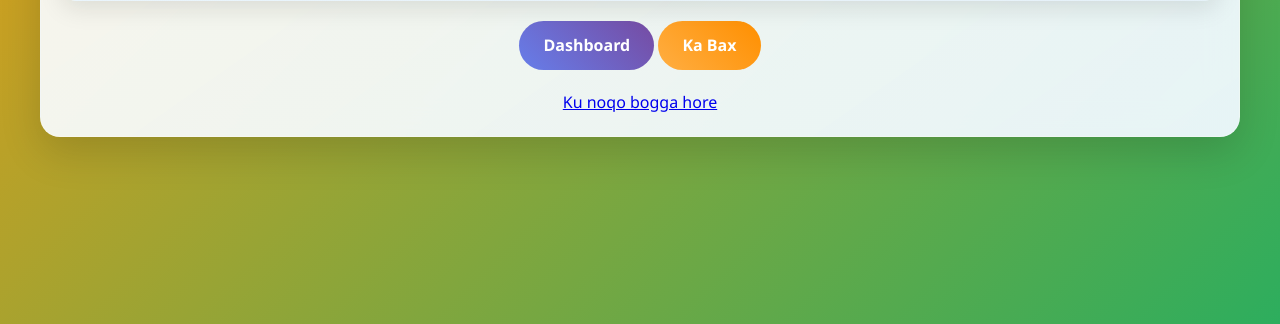
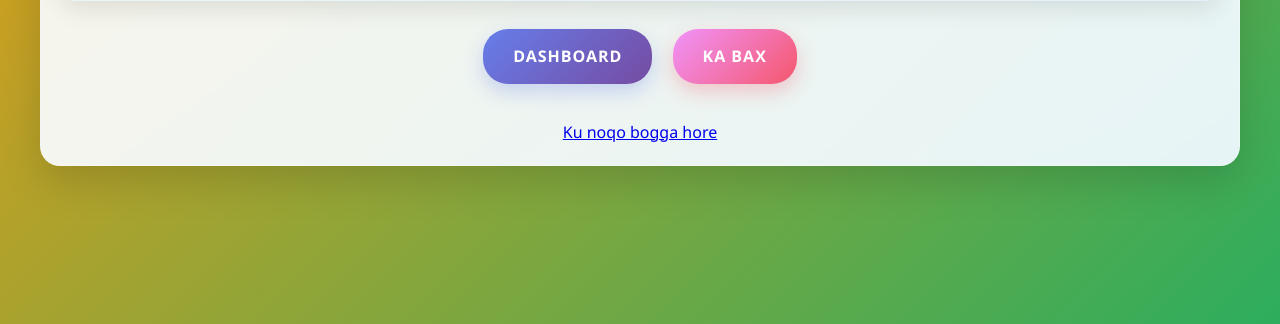
Before and after one commit to fadalstore/Dadaal, a Flask app: page /profile in a window 1280 px wide. Shown: the part 479-803 px from the top of the page. Run offline with Flask 3, Linux system fonts and the light colour scheme; the visitor is signed in with stand-in values (Sample User, id 1); data comes from the database, SQL or seed files in the repository; data that the repository does not hold is empty.

Commit message:
Assistant checkpoint: Enhanced button styling with gradients and animations
Assistant generated file changes:
- static/style.css: Enhance button styling to be more beautiful
Enhance button styling to be more beautiful
Add special button variants

---

User prompt:

Stiles ka ma quruxbaff do na batoonada qurxi

Replit-Commit-Author: Assistant
Replit-Commit-Session-Id: 496717f8-eb85-4739-8329-cfb1c8c970f9

```diff
--- a/static/style.css
+++ b/static/style.css
@@ -114,37 +114,81 @@ body {
     border-color: rgba(52, 152, 219, 0.3);
 }
 
-.btn {
+button, .cta-btn, .btn {
+    background: linear-gradient(135deg, #667eea 0%, #764ba2 100%);
+    color: white;
+    border: none;
+    padding: 15px 30px;
+    cursor: pointer;
+    border-radius: 25px;
+    text-decoration: none;
     display: inline-block;
-    padding: 12px 24px;
-    border: none;
-    border-radius: 25px;
+    margin: 8px;
     font-size: 16px;
-    font-weight: bold;
-    text-decoration: none;
-    cursor: pointer;
-    transition: all 0.3s;
-    text-align: center;
+    font-weight: 600;
+    text-transform: uppercase;
+    letter-spacing: 1px;
+    box-shadow: 0 8px 15px rgba(0,0,0,0.1);
+    transition: all 0.3s ease;
+    position: relative;
+    overflow: hidden;
+}
+
+button:hover, .cta-btn:hover, .btn:hover {
+    background: linear-gradient(135deg, #764ba2 0%, #667eea 100%);
+    transform: translateY(-3px);
+    box-shadow: 0 15px 25px rgba(0,0,0,0.2);
+}
+
+button:active, .cta-btn:active, .btn:active {
+    transform: translateY(-1px);
+    box-shadow: 0 5px 10px rgba(0,0,0,0.2);
+}
+
+button::before, .cta-btn::before, .btn::before {
+    content: '';
+    position: absolute;
+    top: 0;
+    left: -100%;
+    width: 100%;
+    height: 100%;
+    background: linear-gradient(90deg, transparent, rgba(255,255,255,0.2), transparent);
+    transition: left 0.5s;
+}
+
+button:hover::before, .cta-btn:hover::before, .btn:hover::before {
+    left: 100%;
 }
 
 .btn-primary {
-    background: linear-gradient(45deg, #667eea, #764ba2);
+    background: linear-gradient(135deg, #667eea 0%, #764ba2 100%);
+    box-shadow: 0 8px 20px rgba(102, 126, 234, 0.3);
+}
+
+.btn-primary:hover {
+    background: linear-gradient(135deg, #764ba2 0%, #667eea 100%);
+    box-shadow: 0 15px 30px rgba(102, 126, 234, 0.4);
+}
+
+.btn-warning {
+    background: linear-gradient(135deg, #f093fb 0%, #f5576c 100%);
     color: white;
+    box-shadow: 0 8px 20px rgba(245, 87, 108, 0.3);
+}
+
+.btn-warning:hover {
+    background: linear-gradient(135deg, #f5576c 0%, #f093fb 100%);
+    box-shadow: 0 15px 30px rgba(245, 87, 108, 0.4);
 }
 
 .btn-success {
-    background: linear-gradient(45deg, #00c851, #00a040);
-    color: white;
+    background: linear-gradient(135deg, #4facfe 0%, #00f2fe 100%);
+    box-shadow: 0 8px 20px rgba(79, 172, 254, 0.3);
 }
 
-.btn-warning {
-    background: linear-gradient(45deg, #ffae42, #ff8f00);
-    color: white;
-}
-
-.btn:hover {
-    transform: translateY(-2px);
-    box-shadow: 0 5px 15px rgba(0,0,0,0.2);
+.btn-success:hover {
+    background: linear-gradient(135deg, #00f2fe 0%, #4facfe 100%);
+    box-shadow: 0 15px 30px rgba(79, 172, 254, 0.4);
 }
 
 /* Forms */
```
